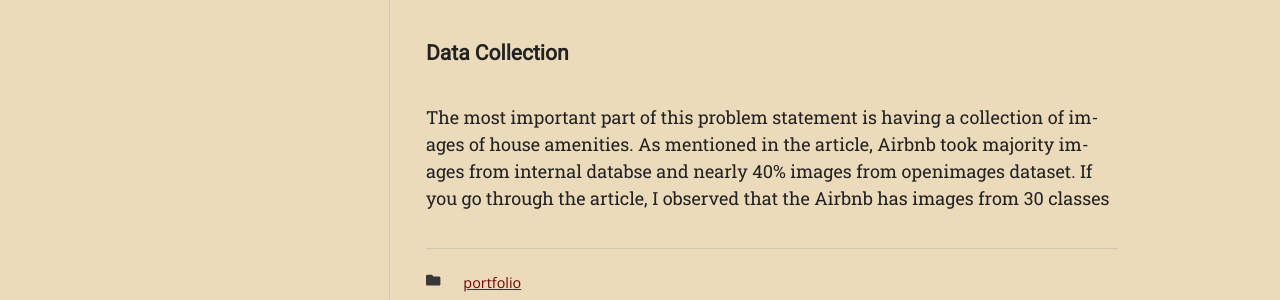
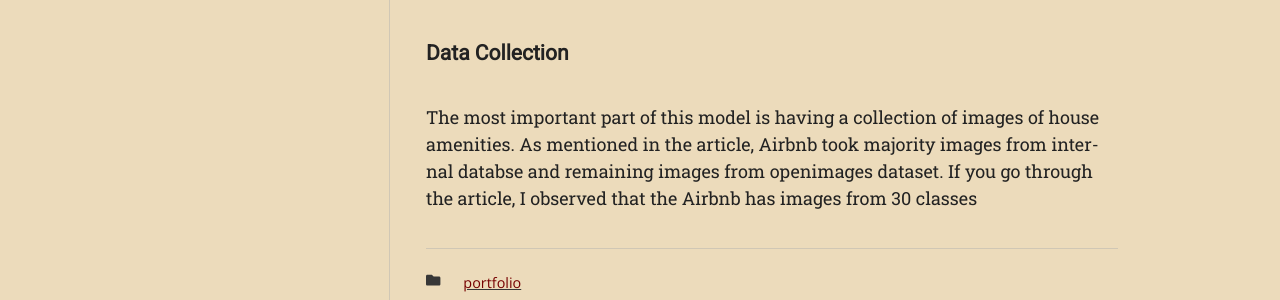
Before and after one commit to srujanreddyj/blog, a Jekyll site: the page built from _posts/2020-10-02-airbnb.md, in a window 1280 px wide. Shown: the part 1618-1918 px from the top of the page. Built offline with Jekyll 4.4.1, drawn with Linux system fonts in a browser that asks for light colours; nearby versions of some CDN libraries; some web fonts are replaced.

Commit message:
Update 2020-10-02-airbnb.md

```diff
--- a/_posts/2020-10-02-airbnb.md
+++ b/_posts/2020-10-02-airbnb.md
@@ -28,5 +28,5 @@ Where can this machine learning model useful in business?
 
 
 ### Data Collection
-The most important part of this problem statement is having a collection of images of house amenities. As mentioned in the article, Airbnb took majority images from internal databse and nearly 40% images from openimages dataset.
+The most important part of this model is having a collection of images of house amenities. As mentioned in the article, Airbnb took majority images from internal databse and remaining images from openimages dataset.
 If you go through the article, I observed that the Airbnb has images from 30 classes
```
